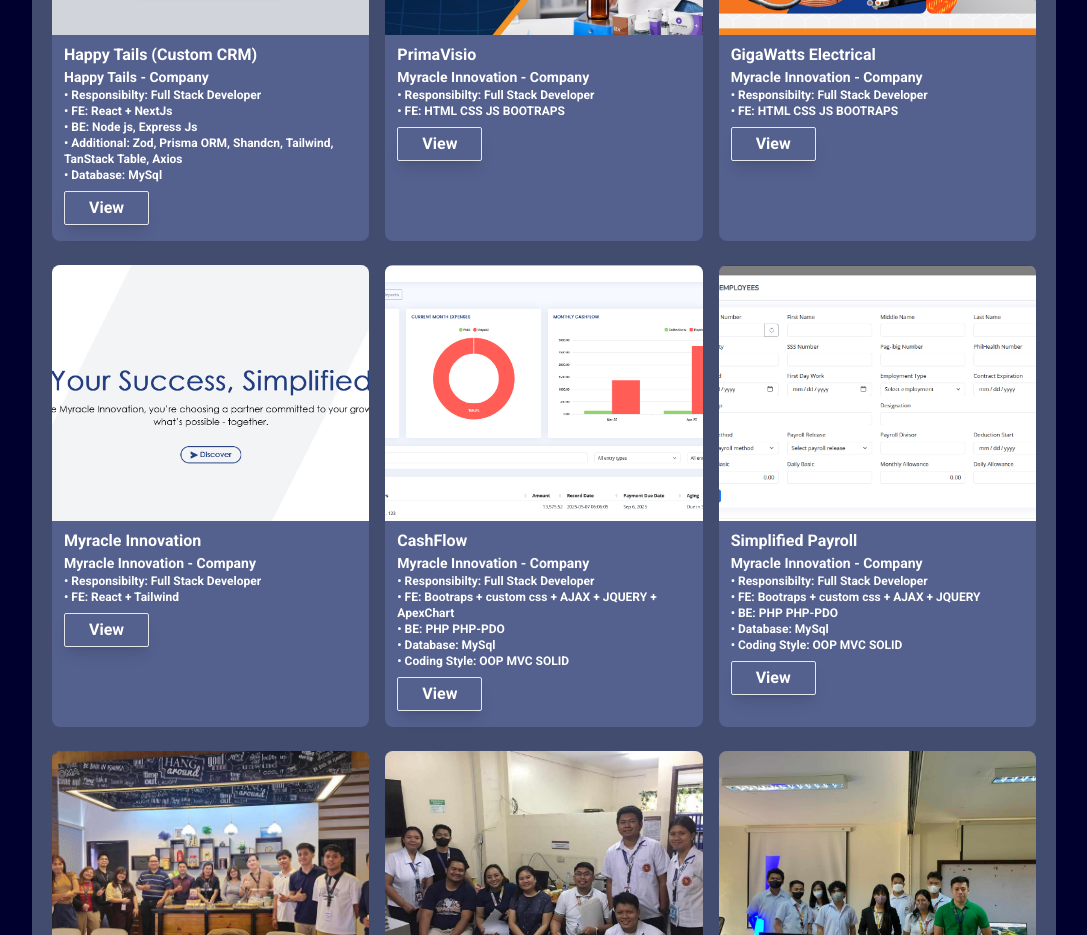
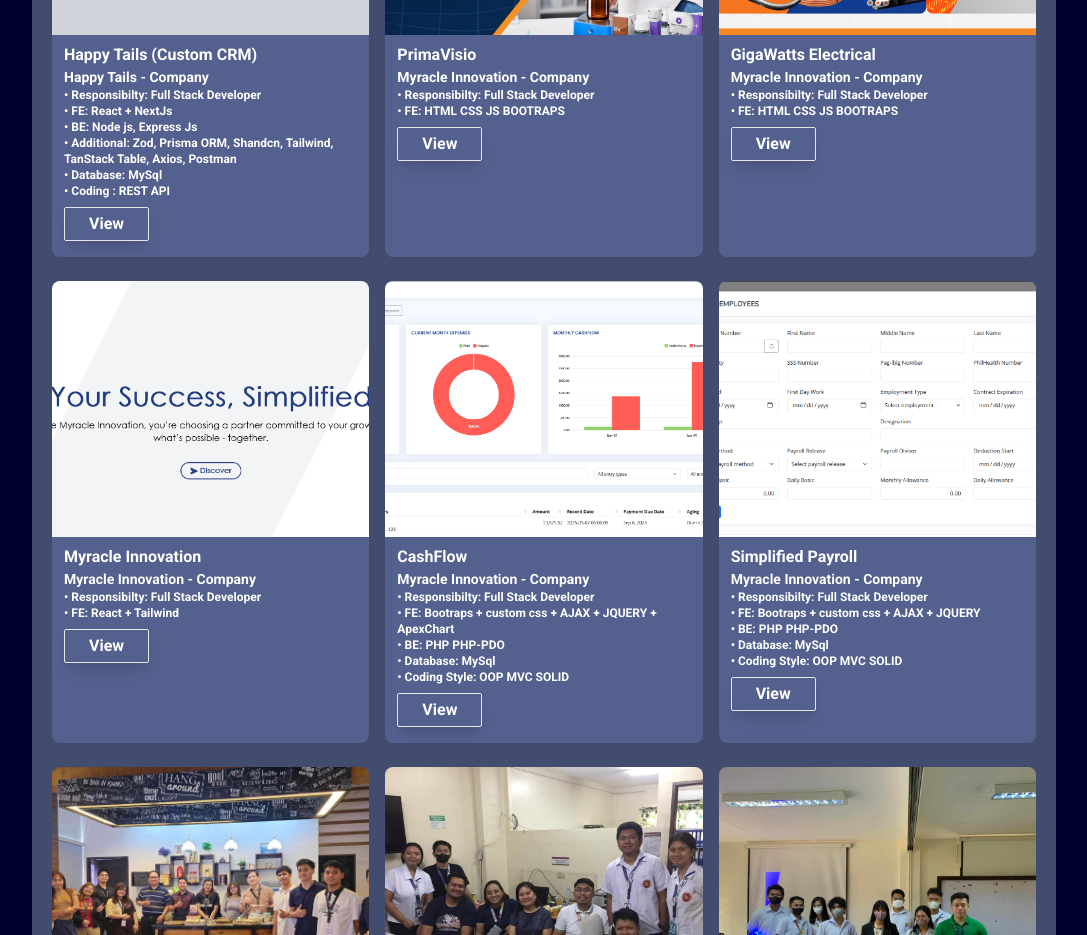
Before and after one commit to genaskyjr/portfolio, a React (Vite) app: page / in a window 1280 px wide. Shown: the part 1100-2035 px from the top of the page, without its empty margins (96-1183 px from the left). Built offline with nearby package versions, Linux system fonts and the light colour scheme; a web font is replaced by a local one; what tailwindcss-animated would draw is missing.

Commit message:
feat : added coding in happy tails

```diff
--- a/src/Projects.jsx
+++ b/src/Projects.jsx
@@ -346,8 +346,9 @@
                         <p className='text-xs '>&bull; Responsibilty: Full Stack Developer</p>
                         <p className='text-xs '>&bull; FE: React + NextJs</p>
                         <p className='text-xs '>&bull; BE: Node js, Express Js </p>
-                        <p className='text-xs '>&bull; Additional: Zod, Prisma ORM, Shandcn, Tailwind, TanStack Table, Axios</p>
+                        <p className='text-xs '>&bull; Additional: Zod, Prisma ORM, Shandcn, Tailwind, TanStack Table, Axios, Postman</p>
                         <p className='text-xs '>&bull; Database: MySql</p>
+                        <p className='text-xs '>&bull; Coding : REST API</p>
                         <button onClick={()=>{setIsOpen6(true)}} className='border p-1 ps-6 pe-6 rounded-sm shadow-lg mb-2 mt-2 hover:text-slate-700 hover:bg-slate-300'>View</button>
 
 
```
